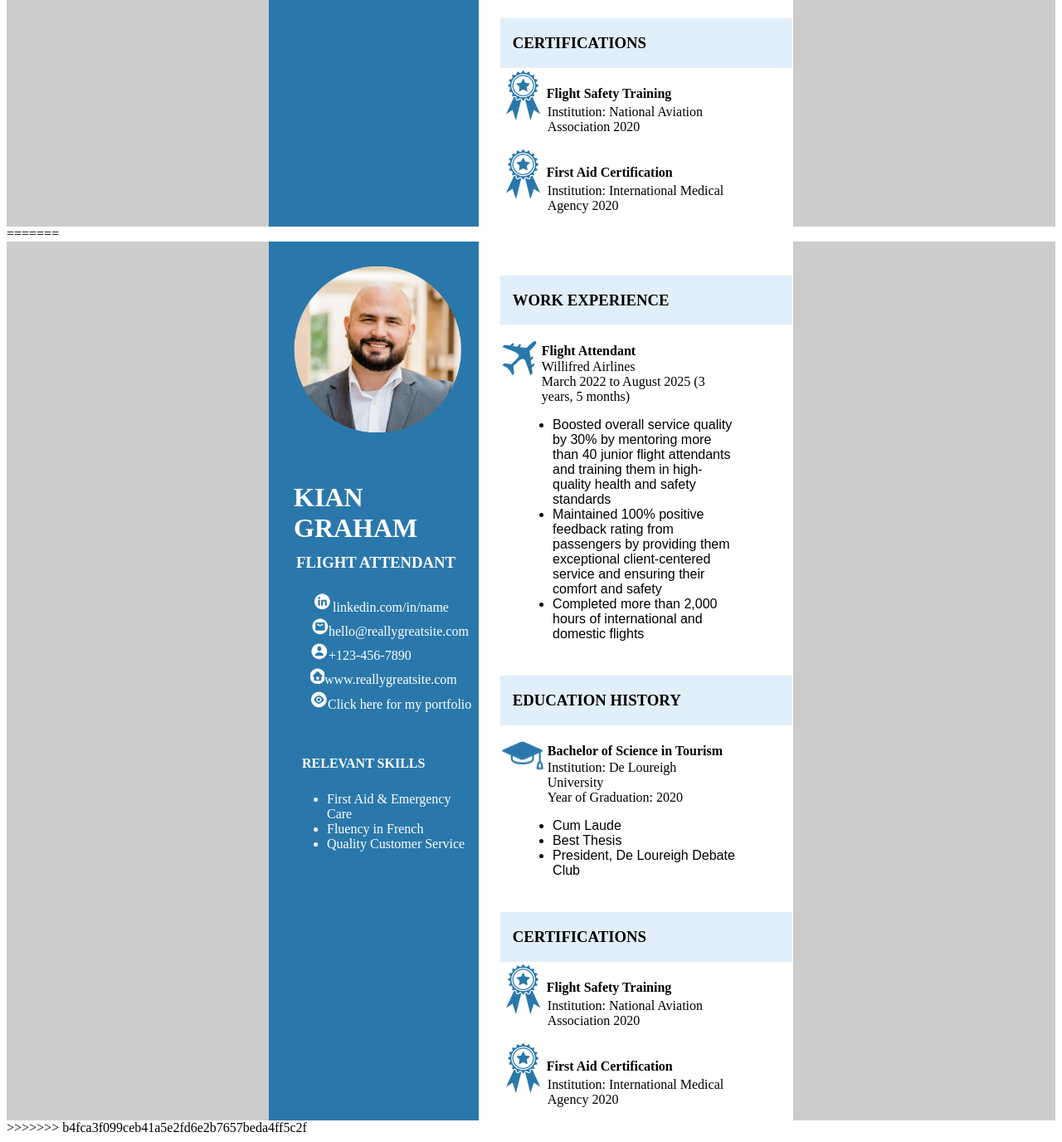
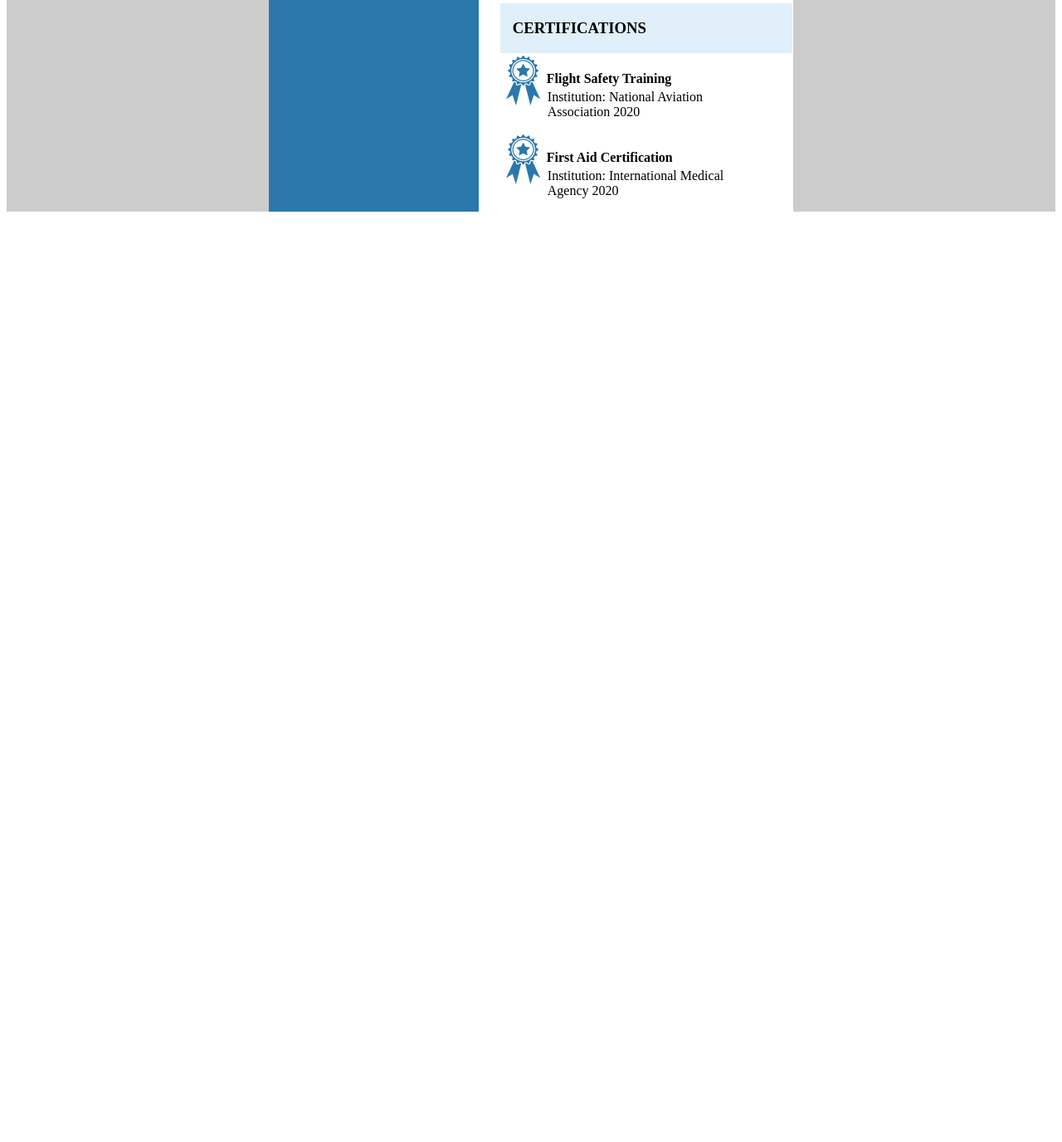
Before and after one commit to RITES-JOSH/firstapp, a plain HTML site: page Images/resume.html in a window 1280 px wide. Shown: the part 812-2188 px from the top of the page at 83% size. After the commit the page ends 1075 px from the top, so only its background shows below. Drawn offline with Linux system fonts and the light colour scheme.

Commit message:
furher changes

```diff
--- a/Images/resume.html
+++ b/Images/resume.html
@@ -1,4 +1,4 @@
-<<<<<<< HEAD
+
 <!DOCTYPE html>
 <html lang="en">
 
@@ -120,124 +120,4 @@
     </div>
     </div>
 </body>
-
-=======
-<!DOCTYPE html>
-<html lang="en">
-
-<head>
-    <meta charset="UTF-8">
-    <meta http-equiv="X-UA-Compatible" content="IE=edge">
-    <meta name="viewport" content="width=device-width, initial-scale=1.0">
-    <title>RESUME</title>
-    <link rel="stylesheet" href="style.css">
-</head>
-
-<body>
-    <div class="wholebody">
-        <div class="container">
-            <div class="leftcontainer">
-
-                <img src="../Images/personal.png" style=width:80%;margin:30px;>
-
-                <div class="name">
-                    <h1>KIAN GRAHAM</h1>
-                </div>
-                <div class="cast">
-                    <h3>FLIGHT ATTENDANT</h3>
-                </div>
-                <div class="social">
-                    <ul>
-                        <li><img src="../images/1.png" /><span>linkedin.com/in/name</span></li>
-                        <li><img src="../images/2.png" /><span>hello@reallygreatsite.com</span></li>
-                        <li><img src="../images/3.png" /><span>+123-456-7890</span></li>
-                        <li><img src="../images/4.png" /><span>www.reallygreatsite.com</span></li>
-                        <li><img src="../images/5.png" /><span>Click here for my portfolio</span></li>
-                    </ul>
-                </div>
-                <div class="skills">
-                    <h4>RELEVANT SKILLS</h4>
-                </div>
-                <div class="services">
-                    <ul>
-                        <li>First Aid & Emergency Care</li>
-                        <li>Fluency in French</li>
-                        <li>Quality Customer Service</li>
-                    </ul>
-                </div>
-            </div>
-            <div class="rightcontainer">
-                <div class="heading">
-                    <h3>WORK EXPERIENCE
-                    </h3>
-                </div>
-                <div class="images">
-                    <img src="../images/aeroplane.png">
-                    <h4>Flight Attendant</h4>
-                </div>
-                <div class="para">
-                    <p>Willifred Airlines<br>March 2022 to August 2025 (3 years, 5 months)</p>
-                </div>
-                <div class="list">
-                    <ul>
-                        <li>Boosted overall service quality by
-                            30% by mentoring more than 40
-                            junior flight attendants and training
-                            them in high-quality health and
-                            safety standards</li>
-                        <li>Maintained 100% positive feedback
-                            rating from passengers by providing
-                            them exceptional client-centered
-                            service and ensuring their comfort
-                            and safety</li>
-                        <li>Completed more than 2,000 hours of
-                            international and domestic flights</li>
-                    </ul>
-                </div>
-                <div class="heading">
-                    <h3>EDUCATION HISTORY</h3>
-                </div>
-                <div class="images">
-                    <img src="../images/LLB.png">
-                    <h4>Bachelor of Science in Tourism</h4>
-                </div>
-                <div class="paragraph">
-
-                    <p>Institution: De Loureigh University<br>
-                        Year of Graduation: 2020
-                    </p>
-                </div>
-                <div class="list">
-                    <ul>
-                        <li>Cum Laude</li>
-                        <li>Best Thesis</li>
-                        <li>President, De Loureigh Debate Club</li>
-                    </ul>
-                </div>
-                <div class="heading">
-                    <h3>CERTIFICATIONS</h3>
-                </div>
-                <div class="images">
-                    <img src="../images/betch.png">
-                    <h4>Flight Safety Training</h4>
-                </div>
-                <div class="paragraph">
-                    <p>Institution: National Aviation Association
-                        2020</p>
-                </div>
-                <div class="images">
-                    <img src="../images/betch.png">
-                    <h4>First Aid Certification</h4>
-                </div>
-                <div class="paragraph">
-                    <p>Institution: International Medical Agency
-                        2020</p>
-                </div>
-            </div>
-        </div>
-    </div>
-    </div>
-</body>
-
->>>>>>> b4fca3f099ceb41a5e2fd6e2b7657beda4ff5c2f
 </html>
--- a/Images/style.css
+++ b/Images/style.css
@@ -50,10 +50,7 @@
     }
 }
 @media screen and (max-width: 768px){
-    .para{
-        font: size 1.5em;
-    }
-    .paragraph{
-        font: size 1.5em;
+    .html{
+        font-size: 1em;
     }
 }
```
